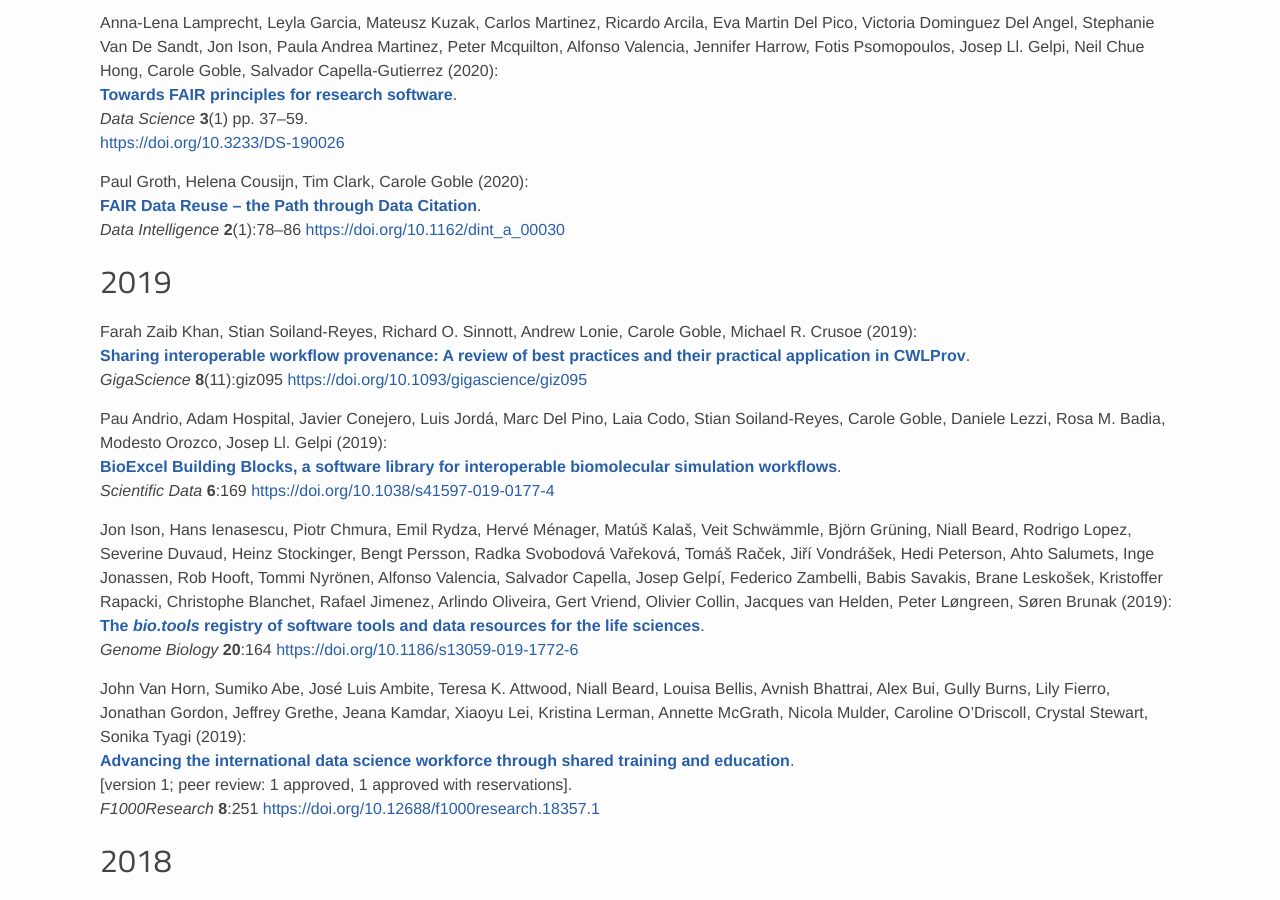
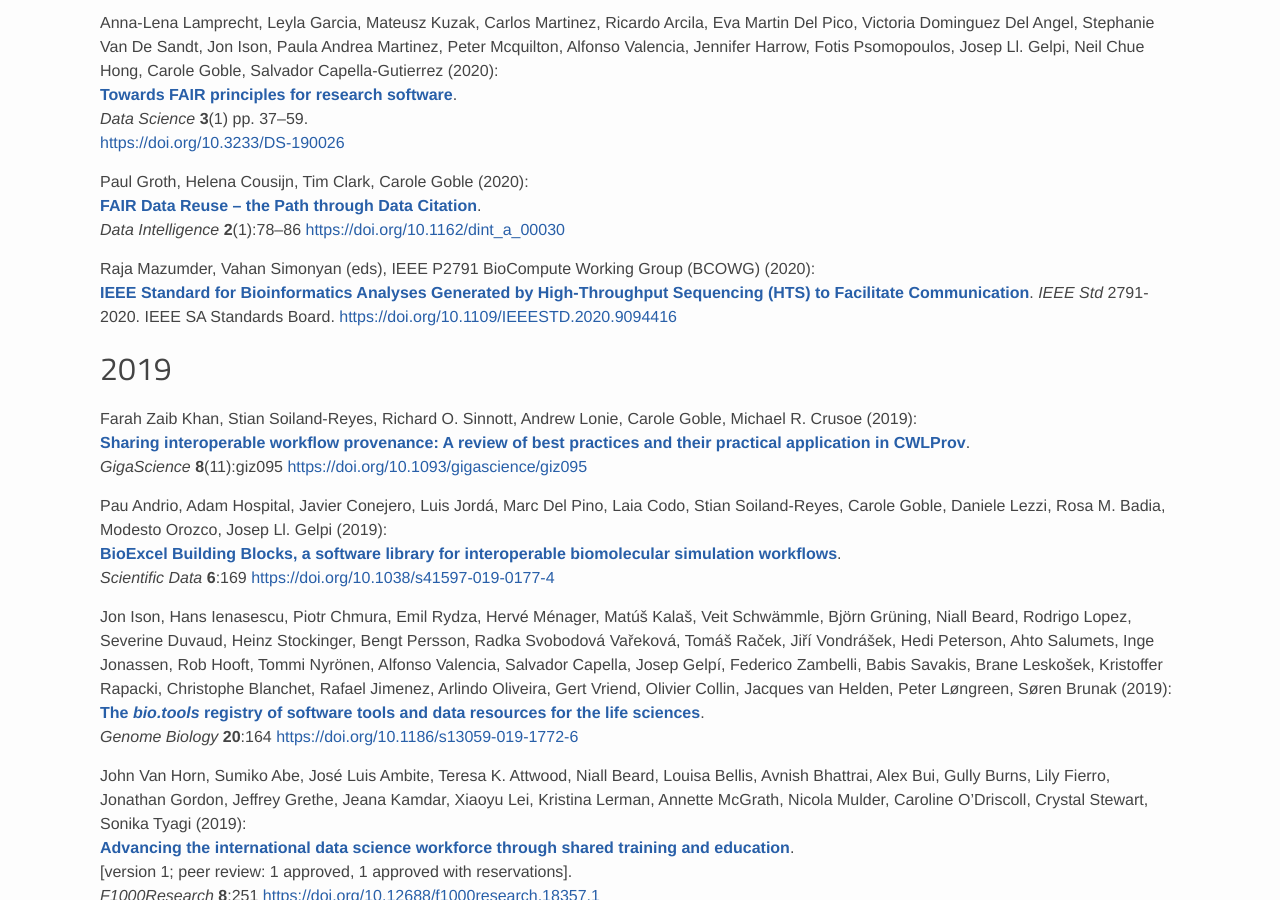
Before and after one commit to eScienceLab/eScienceLab.github.io, a Jekyll site: the page built from publications/index.md, in a window 1280 px wide and 900 px high, scrolled down 2593 px. Built offline with Jekyll 4.4.1, drawn with Linux system fonts in a browser that asks for light colours; comment, search, counter and statistics services are not loaded.

Commit message:
Include 2791-2020
as Stian was member of Working Group

```diff
--- a/publications/index.md
+++ b/publications/index.md
@@ -136,6 +136,12 @@
 [**FAIR Data Reuse – the Path through Data Citation**](https://doi.org/10.1162/dint_a_00030).
 _Data Intelligence_ **2**(1):78–86
 <https://doi.org/10.1162/dint_a_00030>
+
+Raja Mazumder, Vahan Simonyan (eds), IEEE P2791 BioCompute Working Group (BCOWG) (2020):
+[**IEEE Standard for Bioinformatics Analyses Generated by High-Throughput Sequencing (HTS) to Facilitate Communication**](https://www.research.manchester.ac.uk/portal/en/publications/ieee-standard-for-bioinformatics-analyses-generated-by-highthroughput-sequencing-hts-to-facilitate-communication(936de52b-ac53-4f0e-9927-77fd7073e88d).html).
+_IEEE Std_ 2791-2020. IEEE SA Standards Board.
+<https://doi.org/10.1109/IEEESTD.2020.9094416>
+
 
 ## 2019
 
```
